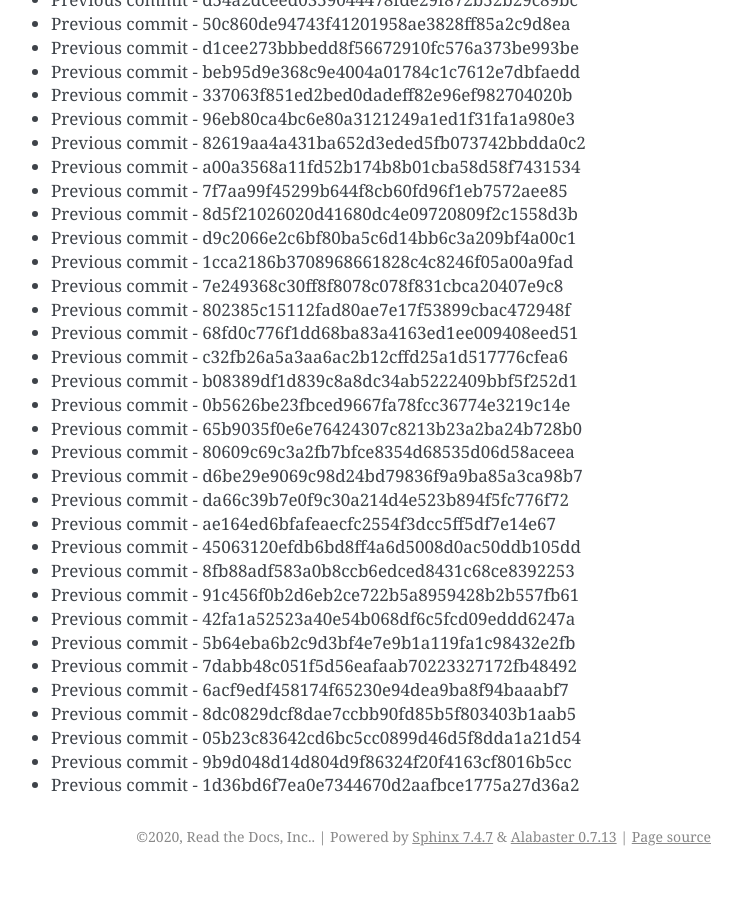
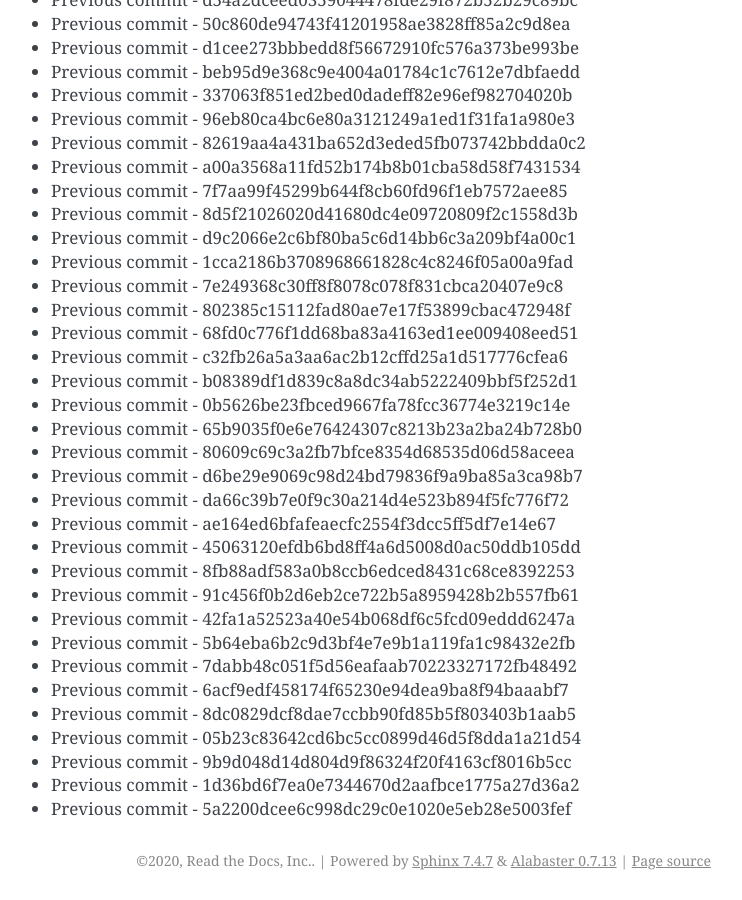
Before and after one commit to readthedocs/rtd-git-stresstest, a Sphinx documentation site: the page built from docs/updates.rst, in a window 1280 px wide and 900 px high, scrolled down 81184 px. Shown: the whole window, without its empty margins (399-1141 px from the left). Built offline with Sphinx 7.4.7, drawn with Linux system fonts in a browser that asks for light colours; before the commit the page ends 82060 px from its top, so only the background shows below that.

Commit message:
Generating commit from previous: 5a2200dcee6c998dc29c0e1020e5eb28e5003fef

```diff
--- a/docs/updates.rst
+++ b/docs/updates.rst
@@ -3443,3 +3443,4 @@ It can be tested for any performance characteristics.
 * Previous commit - 05b23c83642cd6bc5cc0899d46d5f8dda1a21d54
 * Previous commit - 9b9d048d14d804d9f86324f20f4163cf8016b5cc
 * Previous commit - 1d36bd6f7ea0e7344670d2aafbce1775a27d36a2
+* Previous commit - 5a2200dcee6c998dc29c0e1020e5eb28e5003fef
```
